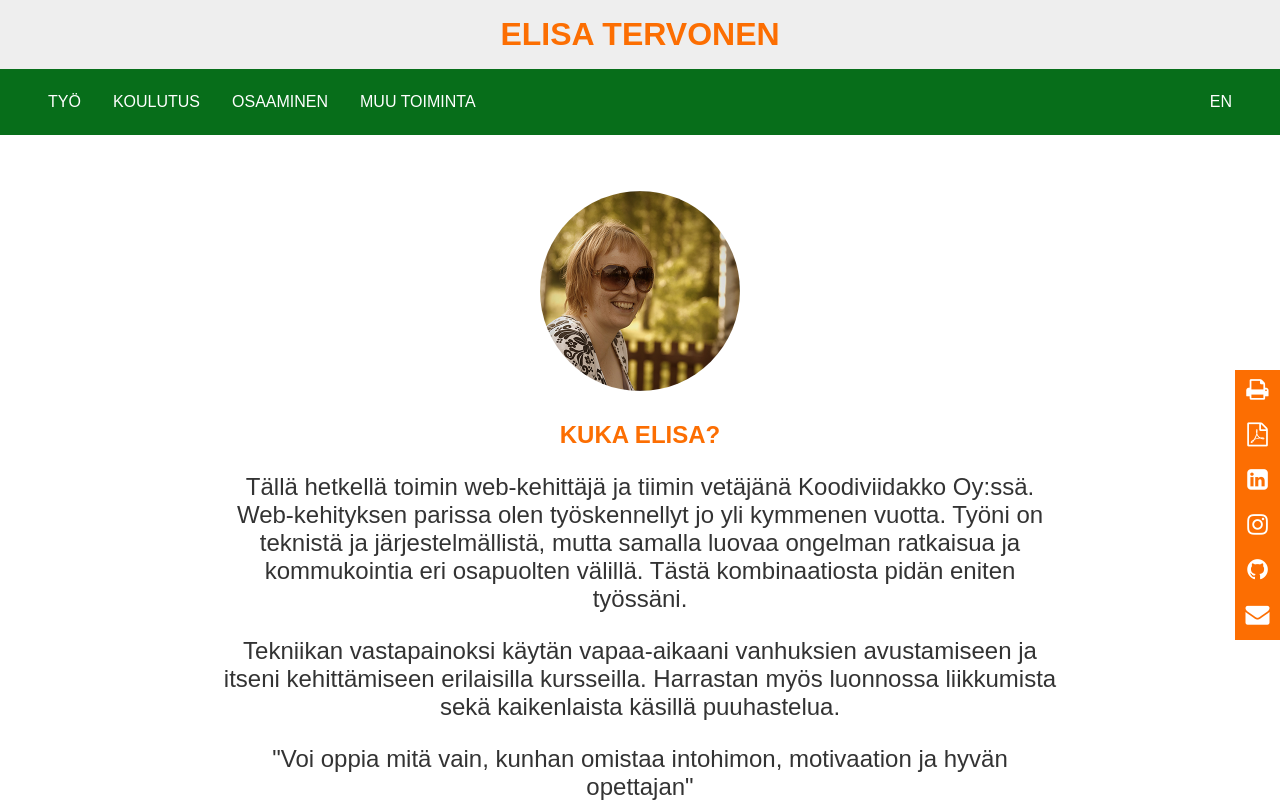
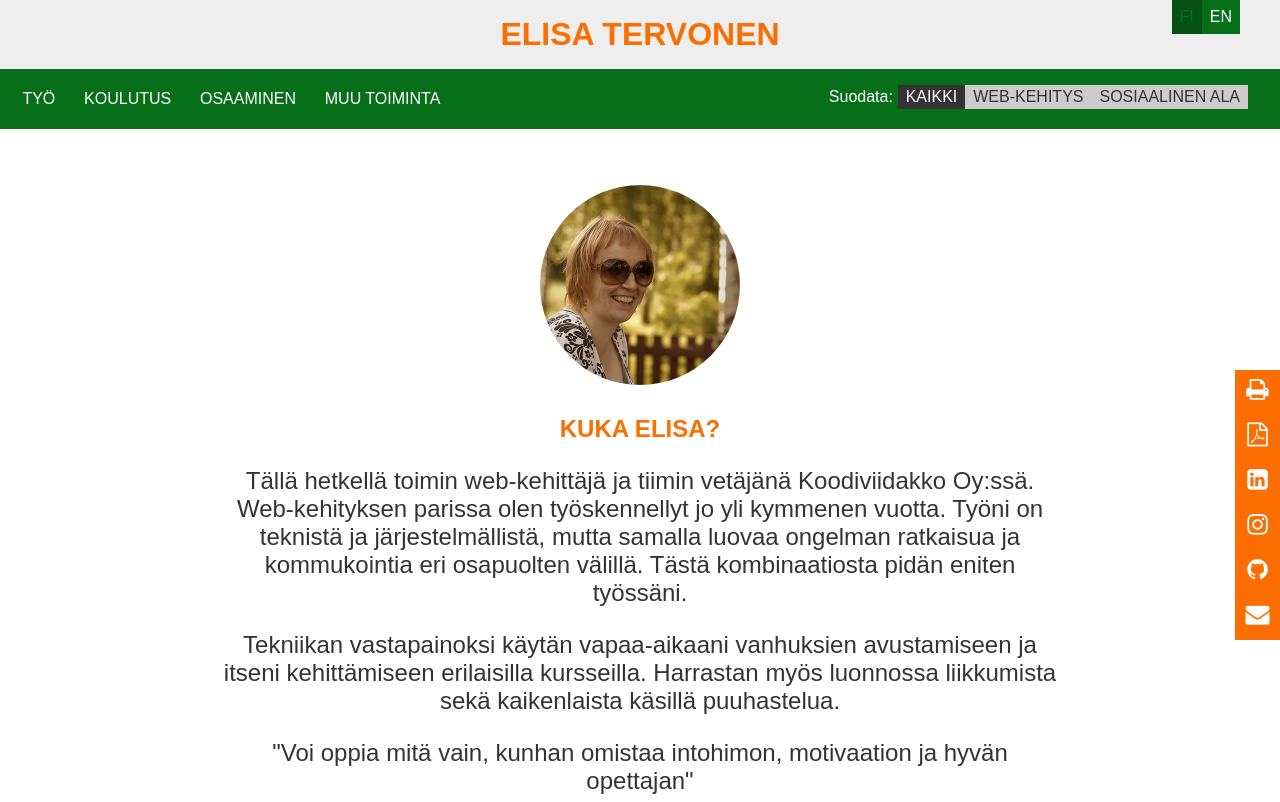
Before and after one commit to lellu/elisatervonencom, a Nuxt app: page / in a window 1280 px wide. Shown: the top 802 px of the page. Built offline with nearby package versions, Linux system fonts and the light colour scheme.

Commit message:
Fixed nav and filters updates

```diff
--- a/components/Filters.vue
+++ b/components/Filters.vue
@@ -1,11 +1,10 @@
 <template>
-  <section>
-    <div class="filters">
-      <button :class="{ active: filter == 'all' }" @click="onFilterChanged('all')">Kaikki</button>
-      <button :class="{ active: filter == 'web' }" @click="onFilterChanged('web')">Web-kehitys</button>
-      <button :class="{ active: filter == 'other' }" @click="onFilterChanged('other')">Sosiaalinen ala</button>
-    </div>
-  </section>
+  <div class="filters">
+    <label>Suodata: </label>
+    <button :class="{ active: filter == 'all' }" @click="onFilterChanged('all')">Kaikki</button>
+    <button :class="{ active: filter == 'web' }" @click="onFilterChanged('web')">Web-kehitys</button>
+    <button :class="{ active: filter == 'other' }" @click="onFilterChanged('other')">Sosiaalinen ala</button>
+  </div>
 </template>
 
 <script>
@@ -26,23 +25,59 @@ export default {
 
 <style lang="scss">
 @import 'assets/scss/colors.scss';
-
+/*
 .filters {
   display: flex;
 
   button {
     padding: 1rem;
     width: 33.33%;
-    color: $white;
+    color: $black;
     text-transform: uppercase;
     border: none;
-    background-color: $green;
+    background-color: $gray;
     font-size: 1.5rem;
     outline: none;
     cursor: pointer;
 
+    &:hover {
+      background-color: $gray;
+    }
+
     &.active {
-      background-color: $greendark;
+      color: $white;
+      background-color: $orange;
+    }
+  }
+}
+*/
+
+.filters {
+  display: inline-block;
+  padding: 1rem 0;
+  text-align: right;
+
+  label {
+    padding: 0 0.3rem;
+    display: inline-block;
+    color: $white;
+  }
+
+  button {
+    padding: 0.2rem 0.5rem;
+    width: auto;
+    text-transform: uppercase;
+    border: none;
+    color: $graydark;
+    background-color: $gray;
+    font-size: 1rem;
+    outline: none;
+    cursor: pointer;
+
+    &:hover,
+    &.active {
+      color: $white;
+      background-color: $graydark;
     }
   }
 }
--- a/components/Header.vue
+++ b/components/Header.vue
@@ -2,6 +2,11 @@
   <div class="bg-gray">
     <header>
       <a href="#info"><h1>Elisa Tervonen</h1></a>
+
+      <ul class="languages">
+        <li><nuxt-link to="/">FI</nuxt-link></li>
+        <li><nuxt-link to="/en">EN</nuxt-link></li>
+      </ul>
     </header>
   </div>
 </template>
@@ -10,18 +15,65 @@
 </script>
 
 <style lang="scss">
+@import 'assets/scss/colors.scss';
+
 header {
   margin: 0 auto;
   width: 1200px;
+  padding: 1rem 0;
+  position: relative;
+  text-align: center;
 
   @media only screen and (max-width: 1200px) {
     width: 100%;
   }
+
+  @media only screen and (max-width: 768px) {
+    text-align: left;
+    padding: 1rem 4.5rem 1rem 1.5rem;
+  }
 }
 
-header {
-  padding: 1rem 0;
-  position: relative;
-  text-align: center;
+.languages {
+  display: block;
+  margin: 0;
+  padding: 0;
+  position: absolute;
+  right: 0;
+  top: 0;
+
+  @media only screen and (max-width: 550px) {
+    white-space: nowrap;
+  }
+
+  li {
+    display: inline-block;
+  }
+
+  a {
+    color: $white;
+    display: inline-block;
+    padding: 0.5rem;
+    text-transform: uppercase;
+    background-color: $green;
+
+    @media only screen and (max-width: 550px) {
+      padding: 0.5rem;
+    }
+
+    .first & {
+      padding: 1rem;
+    }
+
+    &.nuxt-link-exact-active {
+      //display: none;
+      color: $green;
+      background-color: $greendark;
+    }
+
+    &:hover {
+      background-color: $greendark;
+    }
+  }
 }
 </style>
--- a/components/Hobbies.vue
+++ b/components/Hobbies.vue
@@ -16,7 +16,7 @@ export default {
   data: function () {
     return {
       hobbies: [
-        {id: 1, name: 'Martimoaapa.com', description: 'Sivuston ylläpito ja blogin kirjoitus', image: '/hobbies/hobby1.png', link: 'https://www.martimoaapa.com', type: ''},
+        {id: 1, name: 'Martimoaapa.com', description: 'Sivuston ylläpito ja blogin kirjoitus', image: '/hobbies/hobby1.jpg', link: 'https://www.martimoaapa.com', type: ''},
         //{id: 2, name: 'Itsensä kehittäminen', description: 'Erilaiset kurssit, uusien web-tekniikoiden opiskelu', image: '/hobbies/hobby2.jpg', link: '', type: ''},
         {id: 3, name: 'Vapaaehtoistyö', description: 'Vanhusten avustaminen, keittiöapu', image: '/hobbies/hobby3.jpg', link: '', type: ''},
         {id: 4, name: 'Liikunta', description: 'Maastopyöräily, hiihto', image: '/hobbies/hobby4.jpg', link: '', type: ''},
--- a/components/Navigation.vue
+++ b/components/Navigation.vue
@@ -1,5 +1,5 @@
 <template>
-  <nav>
+  <nav :class="{ 'is-scroll': isScroll }" @scroll="scrollClass()">
     <ul class="nav">
       <li><a @click="scrollTo('#work')">Työ</a></li>
       <li><a @click="scrollTo('#education')">Koulutus</a></li>
@@ -7,20 +7,34 @@
       <li><a @click="scrollTo('#others')">Muu toiminta</a></li>
     </ul>
 
-    <ul class="languages">
-      <li><nuxt-link to="/">FI</nuxt-link></li>
-      <li><nuxt-link to="/en">EN</nuxt-link></li>
-    </ul>
+    <Filters @filter-changed="$emit('filter-changed', $event)"/>
   </nav>
 </template>
 
 <script>
-import VueScrollTo from 'vue-scrollto';
+import VueScrollTo from 'vue-scrollto'
+import Filters from '~/components/Filters.vue'
 
 export default {
   components: {
+    Filters
+  },
+  data: function () {
+    return {
+      filter: 'all',
+      isScroll: false
+    }
+  },
+  beforeMount () {
+    window.addEventListener('scroll', this.scrollClass);
+  },
+  beforeDestroy () {
+    window.removeEventListener('scroll', this.scrollClass);
   },
   methods: {
+    scrollClass: function () {
+      this.isScroll = window.scrollY > 100;
+    },
     scrollTo: function (target) {
       VueScrollTo.scrollTo(target);
     }
@@ -33,7 +47,7 @@ export default {
 
 nav {
   background-color: $green;
-  padding: 0 2rem;
+  padding: 0 2rem 0 0.5rem;
   width: 100%;
   display: flex;
   justify-content: space-between;
@@ -50,10 +64,12 @@ nav {
     display: none;
   }
 
-  &.fixed {
-    left: 0;
+  &.is-scroll {
     position: fixed;
     top: 0;
+    left: 0;
+    width: 100%;
+    z-index: 3;
   }
 }
 
@@ -78,7 +94,7 @@ nav {
   a {
     color: $white;
     display: inline-block;
-    padding: 1.5rem 1rem;
+    padding: 1.3rem 0.9rem;
     text-transform: uppercase;
     cursor: pointer;
 
@@ -98,7 +114,7 @@ nav {
   }
 }
 
-.languages {
+/*.languages {
   display: block;
   text-align: right;
   margin: 0;
@@ -134,5 +150,5 @@ nav {
       background-color: $greendark;
     }
   }
-}
+}*/
 </style>
--- a/components/Work.vue
+++ b/components/Work.vue
@@ -1,6 +1,6 @@
 <template>
   <section id="work">
-    <h2>Työkokemus</h2>
+    <h2>Työkokemus {{ filter }}</h2>
 
     <table class="work-table">
       <thead>
--- a/layouts/default.vue
+++ b/layouts/default.vue
@@ -1,9 +1,10 @@
 <template>
   <div>
     <Header/>
-    <Navigation/>
-    <nuxt/>
+    <Navigation @filter-changed="filter = $event" />
+    <nuxt :filter="filter" />
     <Sidebar/>
+    {{ filter }}
   </div>
 </template>
 
@@ -11,17 +12,23 @@
 import Navigation from '~/components/Navigation.vue'
 import Header from '~/components/Header.vue'
 import Sidebar from '~/components/Sidebar.vue'
+import FixedHeader from 'vue-fixed-header'
 
 export default {
   components: {
     Navigation,
     Header,
-    Sidebar
+    Sidebar,
+    FixedHeader
+  },
+  data: function () {
+    return {
+      filter: 'all'
+    }
   }
 }
 </script>
 
 <style lang="scss">
-@import 'assets/scss/colors.scss';
-@import 'assets/scss/general.scss';
+
 </style>
--- a/pages/index.vue
+++ b/pages/index.vue
@@ -1,7 +1,6 @@
 <template>
   <main>
     <Info />
-    <Filters @filter-changed="filter=$event"/>
     <div class="bg-gray"><Work :filter="filter"/></div>
     <Education :filter="filter"/>
     <div class="bg-gray"><Courses :filter="filter"/></div>
@@ -32,9 +31,10 @@ export default {
     Hobbies,
     Info
   },
-  data: function () {
-    return {
-      filter: 'all'
+  props: {
+    filter: {
+      type: String,
+      default: 'all'
     }
   }
 }
```
Also changed, not shown: store/index.js (added, +14 -0 lines), 1 other file (tests, documents, lock files or other folders).
